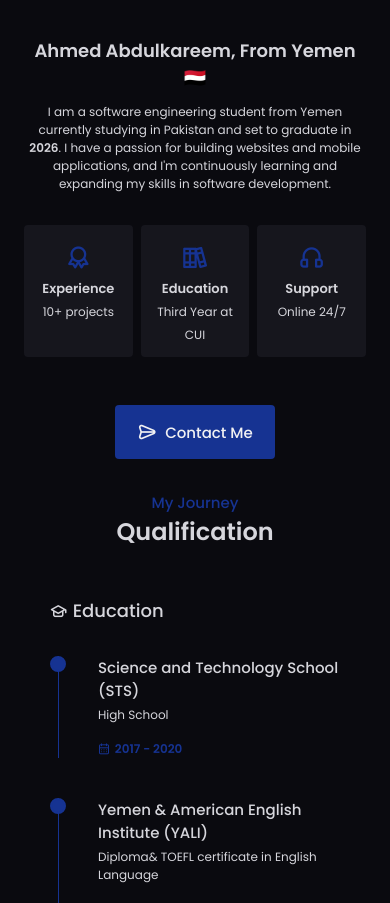
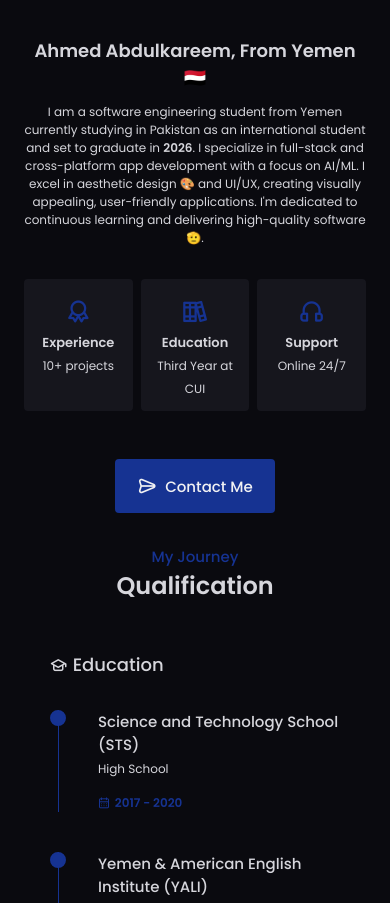
Before and after one commit to AhmedAlsakkaf/AhmedAlsakkaf.github.io, a plain HTML site: page index.html in a window 390 px wide. Shown: the part 1065-1968 px from the top of the page. Drawn offline with nearby package versions, Linux system fonts and the light colour scheme.

Commit message:
about updated

```diff
--- a/index.html
+++ b/index.html
@@ -135,6 +135,8 @@
 
           <p class="home__description">passionate about building websites, mobile applications,<br>
             and continuously learning and expanding my skills in software development.</p>
+
+
             <a href="#about" class="button"><i class="uil uil-user button__icon"></i>
             More About Me
             </a>
@@ -215,9 +217,9 @@
         <div class="about__data">
           <h3 class="about__heading">Ahmed Abdulkareem, From Yemen &#127486;&#127466;</h3>
           <p class="about__description">
-            I am a software engineering student from Yemen currently studying in Pakistan and set to graduate in <strong>2026</strong>. I have a passion for building websites
-            and mobile applications, and I'm continuously learning and expanding
-            my skills in software development.
+            I am a software engineering student from Yemen currently studying in Pakistan as an international student and set to graduate in <strong>2026</strong>.
+            I specialize in full-stack and cross-platform app development with a focus on AI/ML. I excel in aesthetic design 🎨 and UI/UX, creating visually appealing, user-friendly applications.
+            I'm dedicated to continuous learning and delivering high-quality software🫡.
           </p>
 
 
```
